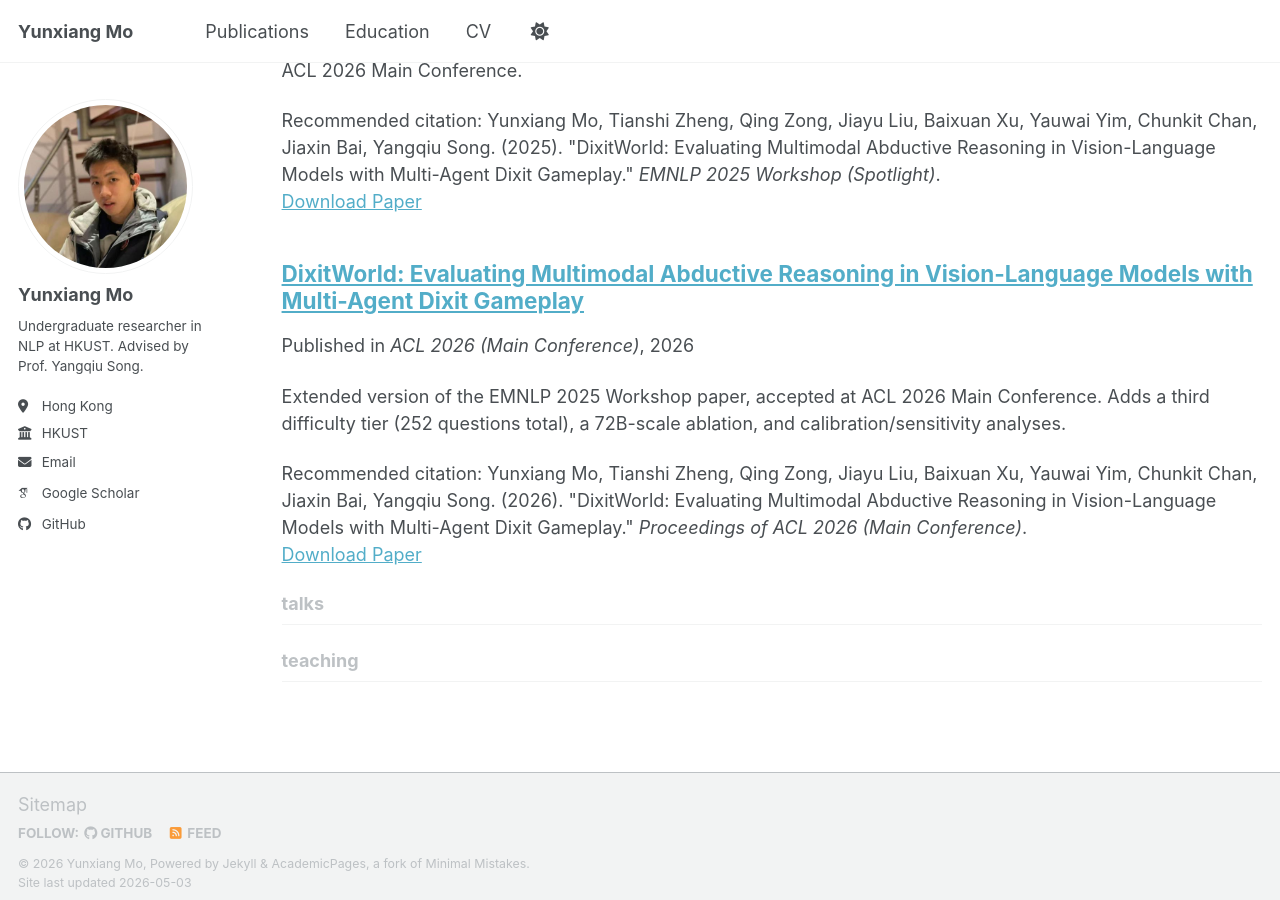
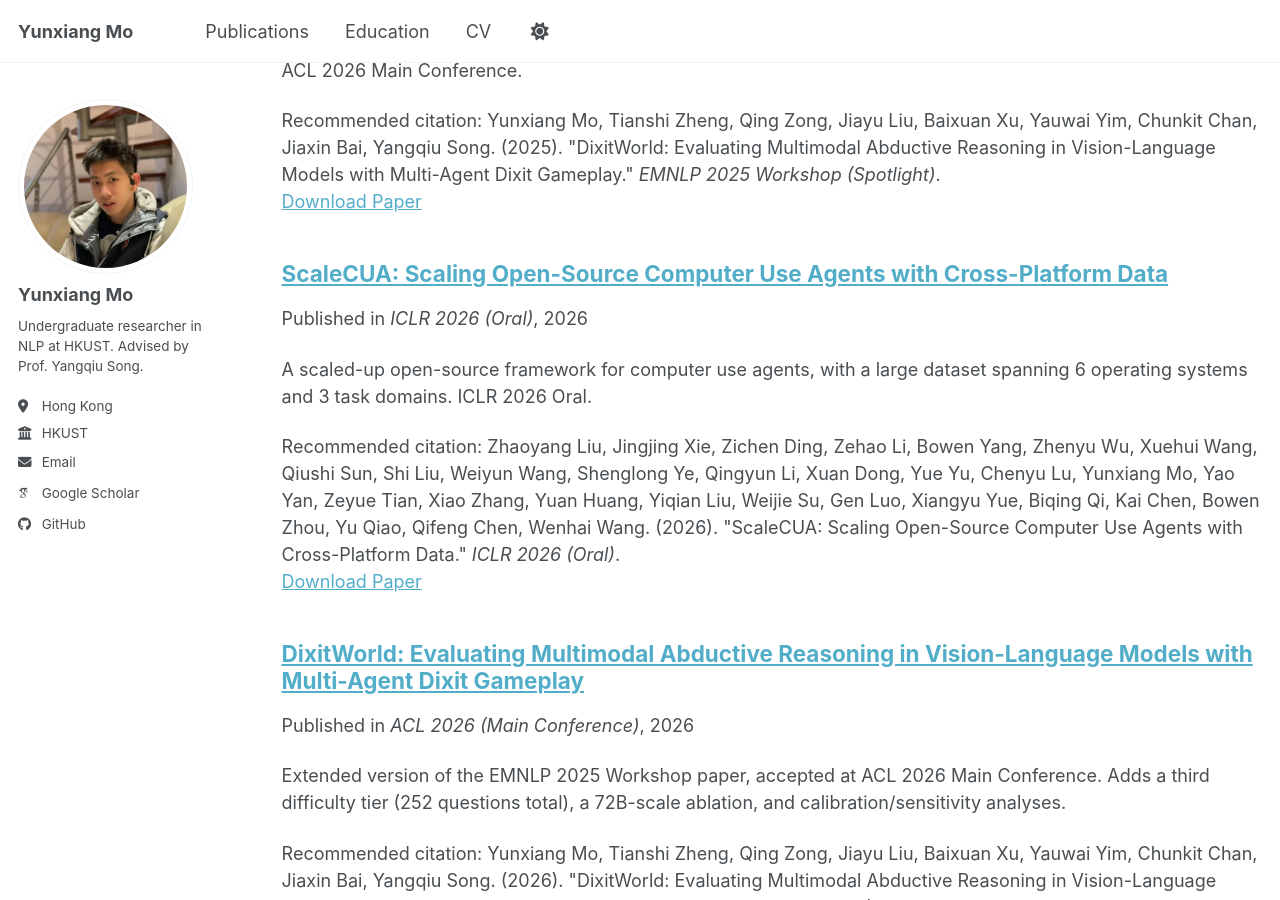
Before and after one commit to moyunxiang/moyunxiang.github.io, a Jekyll site: the page built from _pages/collection-archive.html, in a window 1280 px wide and 900 px high, scrolled down 345 px. Built offline with Jekyll 4.4.1, drawn with Linux system fonts in a browser that asks for light colours; some web fonts are replaced; a script bundle is joined from its source files by our own code; library files that are not in the unit come from our copies.

Commit message:
Add ScaleCUA (ICLR 2026 Oral); restore previously auto-deleted resume content

```diff
--- /dev/null
+++ b/_publications/2026-iclr-scalecua.md
@@ -0,0 +1,27 @@
+---
+title: "ScaleCUA: Scaling Open-Source Computer Use Agents with Cross-Platform Data"
+collection: publications
+category: conferences
+permalink: /publication/2026-iclr-scalecua
+excerpt: 'A scaled-up open-source framework for computer use agents, with a large dataset spanning 6 operating systems and 3 task domains. ICLR 2026 Oral.'
+date: 2026-04-01
+venue: 'ICLR 2026 (Oral)'
+paperurl: 'https://arxiv.org/abs/2509.15221'
+citation: 'Zhaoyang Liu, Jingjing Xie, Zichen Ding, Zehao Li, Bowen Yang, Zhenyu Wu, Xuehui Wang, Qiushi Sun, Shi Liu, Weiyun Wang, Shenglong Ye, Qingyun Li, Xuan Dong, Yue Yu, Chenyu Lu, Yunxiang Mo, Yao Yan, Zeyue Tian, Xiao Zhang, Yuan Huang, Yiqian Liu, Weijie Su, Gen Luo, Xiangyu Yue, Biqing Qi, Kai Chen, Bowen Zhou, Yu Qiao, Qifeng Chen, Wenhai Wang. (2026). &quot;ScaleCUA: Scaling Open-Source Computer Use Agents with Cross-Platform Data.&quot; <i>ICLR 2026 (Oral)</i>.'
+---
+
+**Authors:** Zhaoyang Liu, Jingjing Xie, Zichen Ding, Zehao Li, Bowen Yang, Zhenyu Wu, Xuehui Wang, Qiushi Sun, Shi Liu, Weiyun Wang, Shenglong Ye, Qingyun Li, Xuan Dong, Yue Yu, Chenyu Lu, <u>Yunxiang Mo</u>, Yao Yan, Zeyue Tian, Xiao Zhang, Yuan Huang, Yiqian Liu, Weijie Su, Gen Luo, Xiangyu Yue, Biqing Qi, Kai Chen, Bowen Zhou, Yu Qiao, Qifeng Chen, Wenhai Wang.
+
+**Venue:** **ICLR 2026 — Oral**.
+
+**Links:** \[[arXiv](https://arxiv.org/abs/2509.15221)\]
+
+## My contribution
+
+Contributed several data pipeline and cross-platform workflow components in the open-source codebase released with the paper.
+
+## Abstract
+
+Vision-Language Models (VLMs) have enabled computer use agents (CUAs) that operate GUIs autonomously, showing great potential, yet progress is limited by the lack of large-scale, open-source computer use data and foundation models. In this work, we introduce **ScaleCUA**, a step toward scaling open-source CUAs. It offers a large-scale dataset spanning **6 operating systems** and **3 task domains**, built via a closed-loop pipeline uniting automated agents with human experts. Trained on this scaled-up data, ScaleCUA can operate seamlessly across platforms.
+
+Specifically, it delivers strong gains over baselines (**+26.6 on WebArena-Lite-v2**, **+10.7 on ScreenSpot-Pro**) and sets new state-of-the-art results (**94.4% on MMBench-GUI L1-Hard**, **60.6% on OSWorld-G**, **47.4% on WebArena-Lite-v2**). These findings underscore the power of data-driven scaling for general-purpose computer use agents.
```
Also changed, not shown: _pages/about.md (+7 -0 lines), 1 other file.
